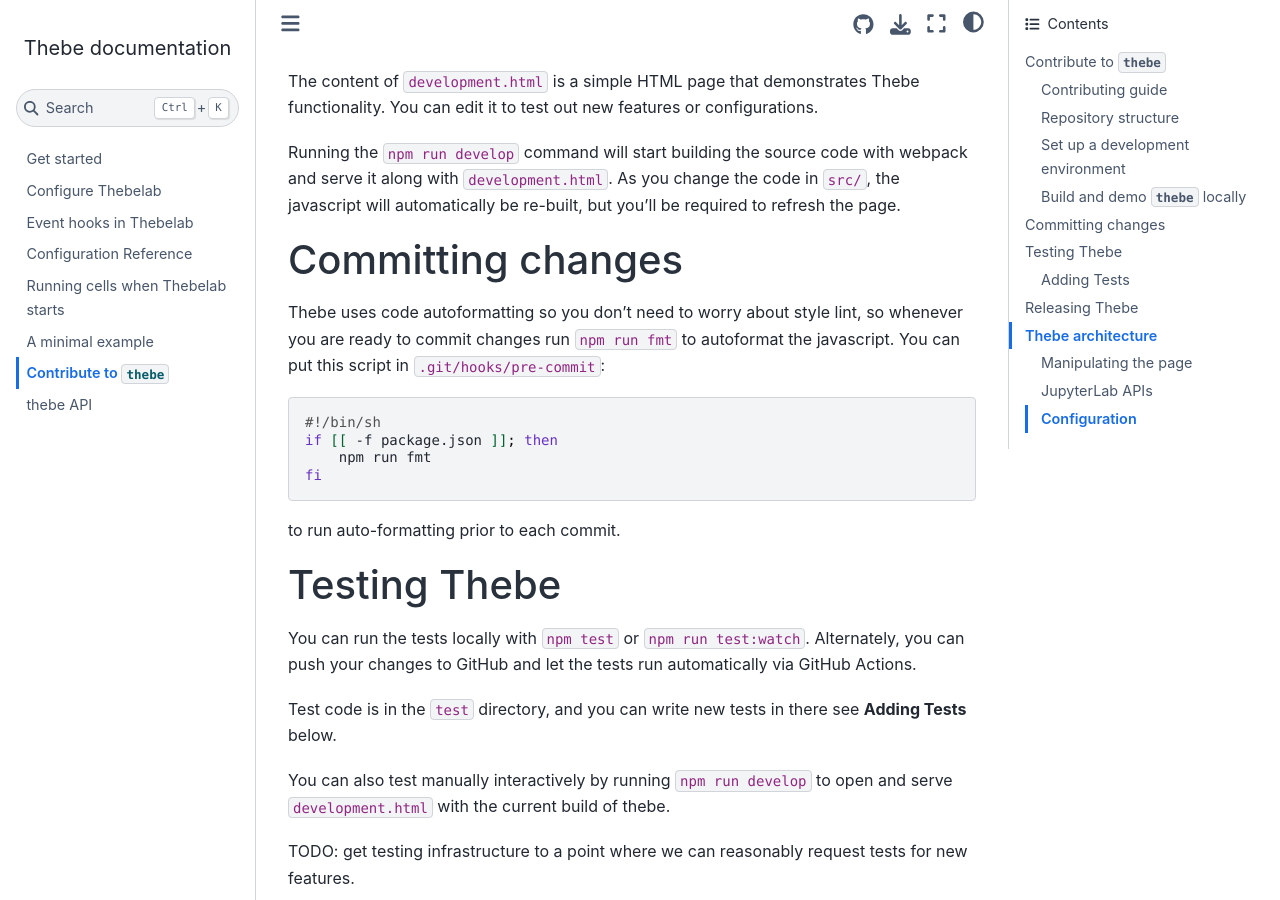
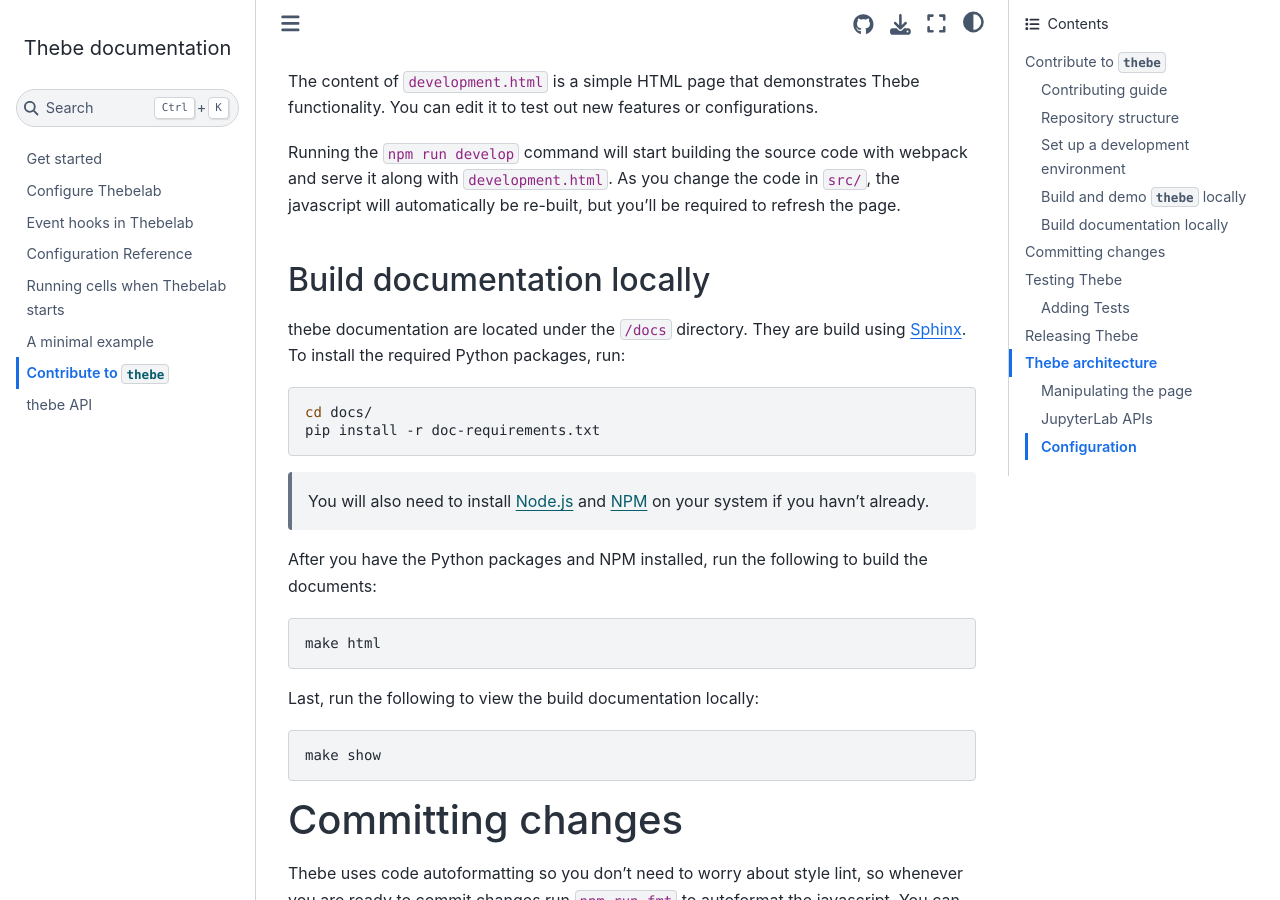
Before and after one commit to jupyter-book/thebe, a Sphinx documentation site: the page built from docs/contribute.md, in a window 1280 px wide and 900 px high, scrolled down 1617 px. Built offline with Sphinx 7.4.7 and the Sphinx Book theme 1.1.4, drawn with Linux system fonts in a browser that asks for light colours.

Commit message:
add document for building the documentation

````diff
--- a/docs/contribute.md
+++ b/docs/contribute.md
@@ -58,6 +58,29 @@
 As you change the code in `src/`,
 the javascript will automatically be re-built,
 but you'll be required to refresh the page.
+
+## Build documentation locally
+
+thebe documentation are located under the `/docs` directory. They are build using [Sphinx](https://www.sphinx-doc.org/en/master/usage/restructuredtext/basics.html). To install the required Python packages, run:
+
+```bash
+cd docs/
+pip install -r doc-requirements.txt
+```
+
+> You will also need to install [Node.js](https://nodejs.org/) and [NPM](https://www.npmjs.com/) on your system if you havn't already.
+
+After you have the Python packages and NPM installed, run the following to build the documents:
+
+```bash
+make html
+```
+
+Last, run the following to view the build documentation locally:
+
+```bash
+make show
+```
 
 # Committing changes
 
````
